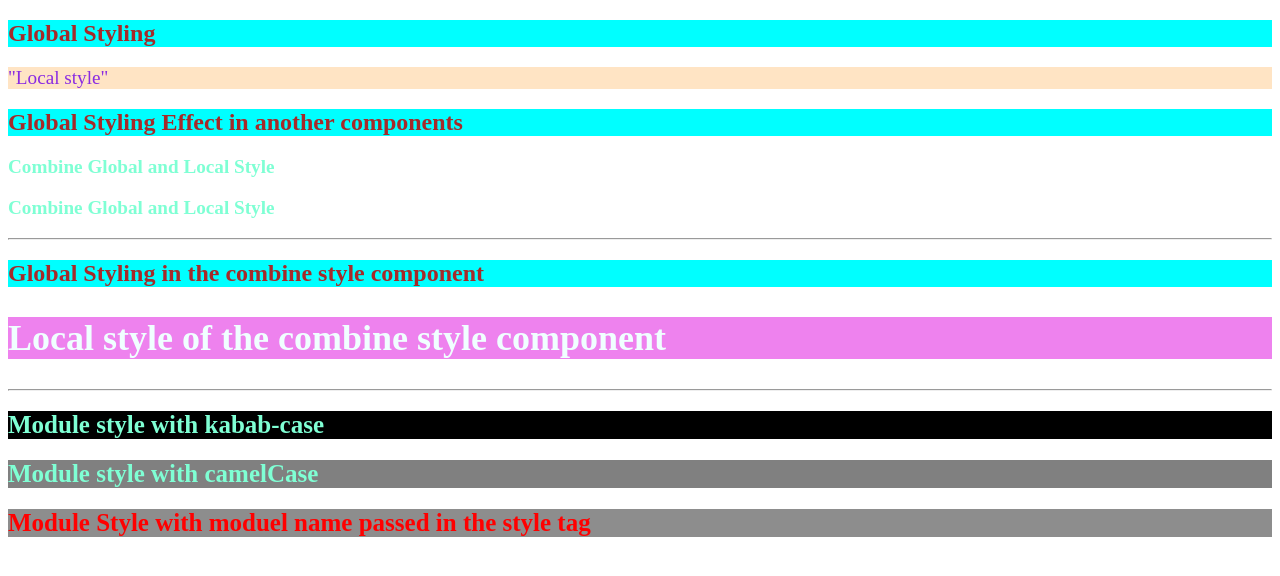
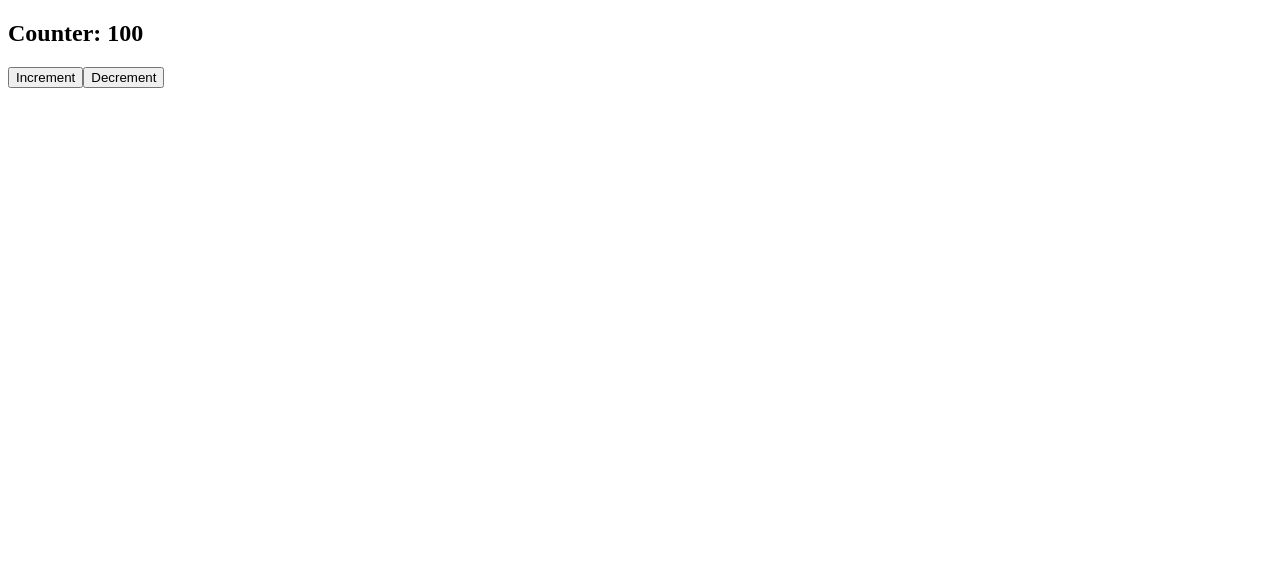
Before and after one commit to HasemMallick/vue-composition-api, a Vue app: page / in a window 1280 px wide. Shown: the top 576 px of the page. Built offline with nearby package versions, Linux system fonts and the light colour scheme.

Commit message:
basic of event handler

```diff
--- a/src/App.vue
+++ b/src/App.vue
@@ -1,15 +1,8 @@
 <script setup>
-import CombinedStyle from './components/CombinedStyle.vue';
-import GlobalStyle from './components/GlobalStyle.vue';
-import LocalStyle from './components/LocalStyle.vue';
-import ModuleStyle from './components/ModuleStyle.vue';
+import EventHandler from './components/EventHandler.vue';
+
 </script>
 
 <template>
-  <GlobalStyle />
-  <LocalStyle />
-  <h3 class="comb-g-style">Combine Global and Local Style </h3>
-  <CombinedStyle />
-  <hr>
-  <ModuleStyle />
+  <EventHandler />
 </template>
--- a/src/components/CombinedStyle.vue
+++ /dev/null
@@ -1,33 +0,0 @@
-
-<script setup>
-
-</script>
-
-<template>
-    <div>
-        <h3 class="comb-g-style">Combine Global and Local Style </h3>
-
-        <hr>
-        <div>
-        <h2 class="g-style">Global Styling in the combine style component</h2>
-
-            <h2 class="comb-loc-style">Local style of the combine style component</h2>
-    </div>
-    </div>
-</template>
-
-<!-- global style  -->
-<style>
-.comb-g-style {
-    color: aquamarine;
-    font-size: larger;
-}
-</style>
-
-<style scoped>
-.comb-loc-style {
-    color: azure;
-    background-color: violet;
-    font-size: 36px;
-}
-</style>
--- /dev/null
+++ b/src/components/EventHandler.vue
@@ -0,0 +1,22 @@
+
+<script setup>
+import { ref } from "vue"
+
+// To add event we must need *reactive element*
+const count = ref(100)
+</script>
+
+<template>
+    <div>
+        <h2 >Counter: {{ count }}</h2>
+
+        <!-- v-on:eventName=eventMethod (old syntax)  -->
+        <button v-on:click="count++">Increment</button>
+
+        <!-- @eventName=eventMethod (new & shorthand syntax) -->
+        <button @click="count--">Decrement</button>
+    </div>
+</template>
+<style lang="scss" scoped>
+
+</style>
--- a/src/components/GlobalStyle.vue
+++ /dev/null
@@ -1,17 +0,0 @@
-
-<script setup>
-
-</script>
-
-<template>
-    <div>
-        <h2 class="g-style">Global Styling</h2>
-    </div>
-</template>
-
-<style>
-.g-style {
-    color: brown;
-    background-color: aqua
-}
-</style>
--- a/src/components/LocalStyle.vue
+++ /dev/null
@@ -1,23 +0,0 @@
-
-<script setup>
-
-</script>
-
-<template>
-    <div class="loc-style">
-        "Local style"
-    </div>
-
-
-    <div>
-        <h2 class="g-style">Global Styling Effect in another components</h2>
-    </div>
-</template>
-
-<style  scoped>
-.loc-style {
-    color: blueviolet;
-    background-color: bisque;
-    font-size: larger;
-}
-</style>
--- a/src/components/ModuleStyle.vue
+++ /dev/null
@@ -1,40 +0,0 @@
-
-<script setup>
-
-</script>
-
-<template>
-    <div>
-        <h2 :class="$style['module-style']" >Module style with kabab-case</h2>
-    </div>
-
-    <div>
-        <h2 :class="$style.moduleStyleCamelCase">Module style with camelCase </h2>
-    </div>
-
-    <div>
-        <h2 :class="myClass.moduleStyleWithModuelName" >Module Style with moduel name passed in the style tag</h2>
-    </div>
-</template>
-
-<style module>
-.module-style {
-    color: aquamarine;
-    background-color: black;
-    font-size: 25px;
-}
-
-.moduleStyleCamelCase {
-    color: aquamarine;
-    background-color: gray;
-    font-size: 25px;
-}
-</style>
-
-<style module="myClass" >
-.moduleStyleWithModuelName {
-    color: red;
-    background-color: rgb(141, 141, 141);
-    font-size: 25px;
-}
-</style>
```
Also changed, not shown: src/components/README.md.
